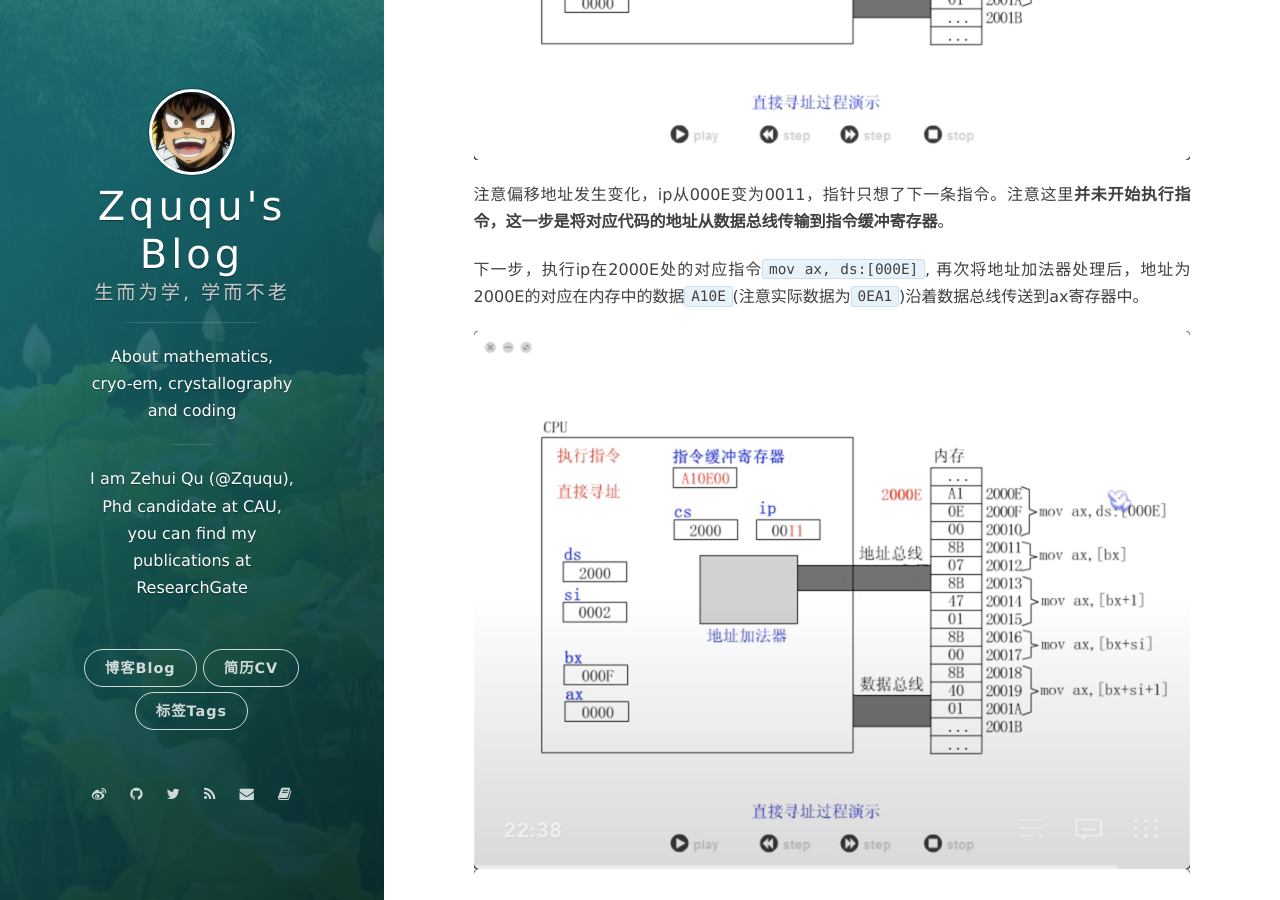
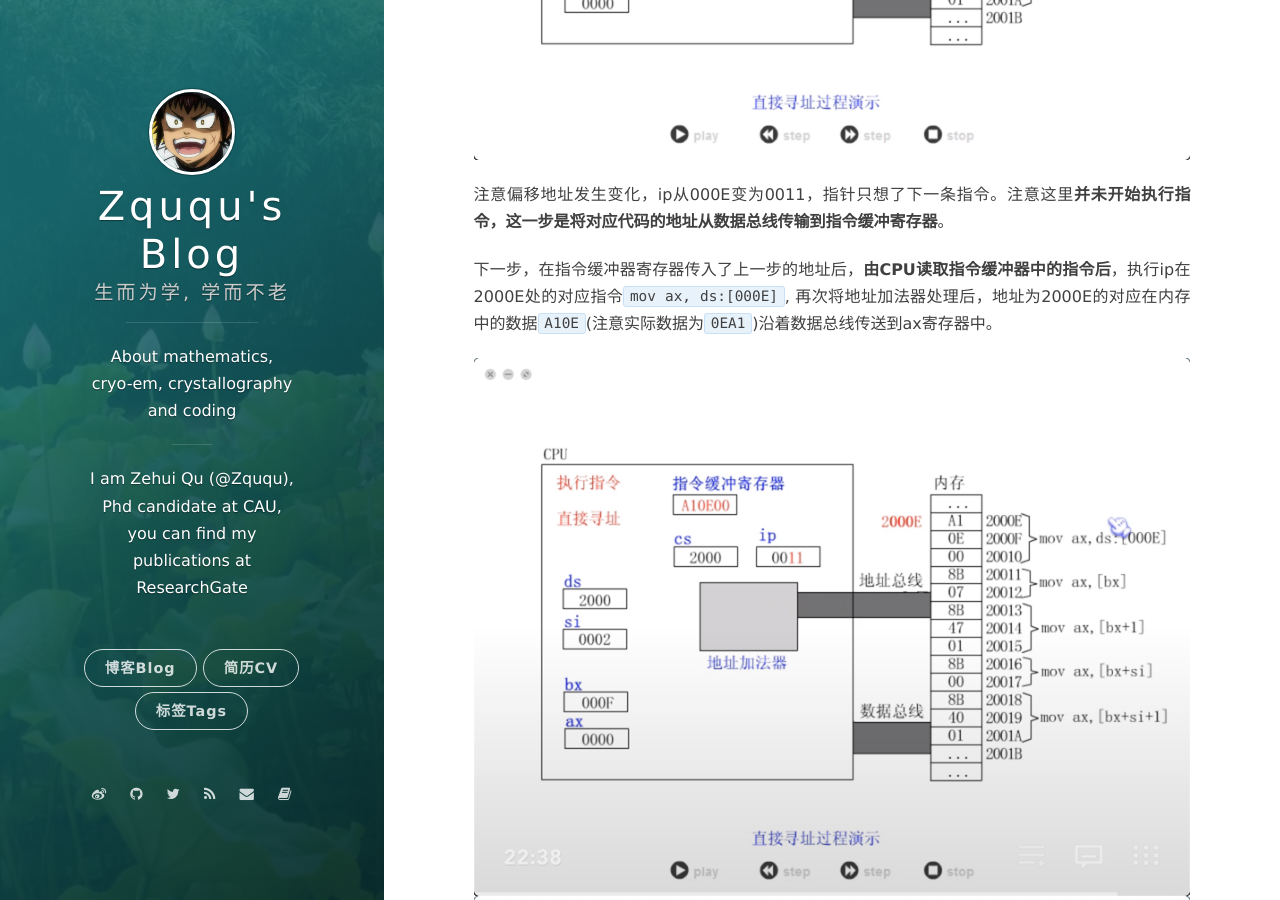
Before and after one commit to onevcat/vno-jekyll, a Jekyll site: the page built from _posts/2019-11-19-assembly-language-32.markdown, in a window 1280 px wide and 900 px high, scrolled down 4091 px. Built offline with Jekyll 4.4.1, drawn with Linux system fonts in a browser that asks for light colours; nearby versions of some CDN libraries; comment, search, counter and statistics services are not loaded.

Commit message:
add some notes

```diff
--- a/_posts/2019-11-19-assembly-language-32.markdown
+++ b/_posts/2019-11-19-assembly-language-32.markdown
@@ -136,7 +136,7 @@ mov ax, cs:[bx+si+8]    ;含义是 (ax)=((cs)*16+(bx)+(si)+8)
 
 注意偏移地址发生变化，ip从000E变为0011，指针只想了下一条指令。注意这里**并未开始执行指令，这一步是将对应代码的地址从数据总线传输到指令缓冲寄存器**。
 
-下一步，执行ip在2000E处的对应指令`mov ax, ds:[000E]`, 再次将地址加法器处理后，地址为2000E的对应在内存中的数据`A10E`(注意实际数据为`0EA1`)沿着数据总线传送到ax寄存器中。
+下一步，在指令缓冲器寄存器传入了上一步的地址后，**由CPU读取指令缓冲器中的指令后**，执行ip在2000E处的对应指令`mov ax, ds:[000E]`, 再次将地址加法器处理后，地址为2000E的对应在内存中的数据`A10E`(注意实际数据为`0EA1`)沿着数据总线传送到ax寄存器中。
 
 ![figure3](/assets/201911/2019-11-19_11-27-44.png)
 ![figure4](/assets/201911/2019-11-19_11-27-58.png)
```
